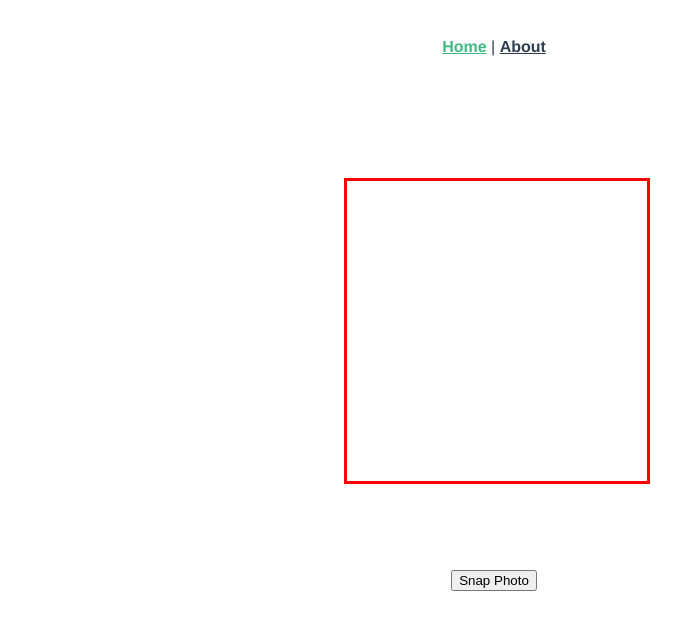
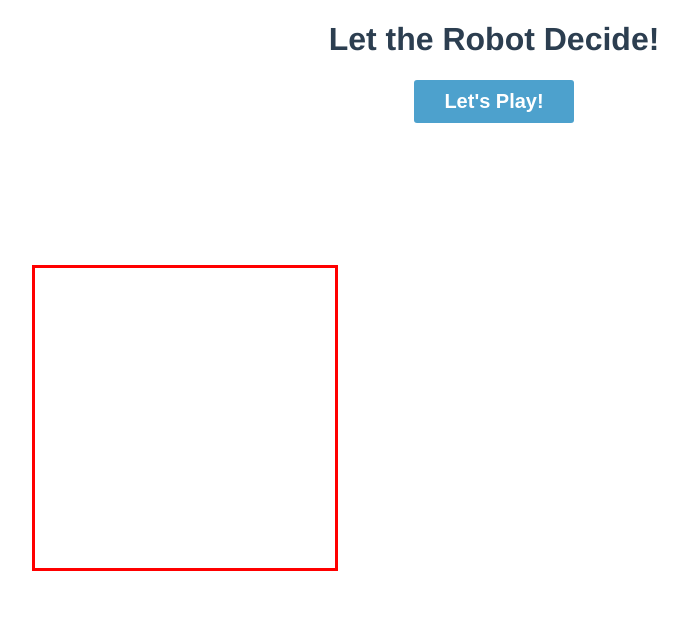
Before and after one commit to fvargaspiedra/letTheRobotGuess, a Vue app in the folder client/: page / in a window 1280 px wide. Shown: the top 630 px of the page, without its empty margins (146-834 px from the left). Built offline with nearby package versions, Linux system fonts and the light colour scheme; no server answers.

Commit message:
Frontend game logic and UI improvements

```diff
--- a/client/src/App.vue
+++ b/client/src/App.vue
@@ -1,8 +1,7 @@
 <template>
   <div id="app">
     <div id="nav">
-      <router-link to="/">Home</router-link> |
-      <router-link to="/about">About</router-link>
+      <h1>Let the Robot Decide!</h1>
     </div>
     <router-view/>
   </div>
@@ -13,17 +12,9 @@
   font-family: 'Avenir', Helvetica, Arial, sans-serif;
   -webkit-font-smoothing: antialiased;
   -moz-osx-font-smoothing: grayscale;
-  text-align: center;
   color: #2c3e50;
 }
-#nav {
-  padding: 30px;
-  a {
-    font-weight: bold;
-    color: #2c3e50;
-    &.router-link-exact-active {
-      color: #42b983;
-    }
-  }
+h1 {
+  text-align: center;
 }
 </style>
--- a/client/src/components/VideoCapture.vue
+++ b/client/src/components/VideoCapture.vue
@@ -1,10 +1,22 @@
 <template>
   <div id="video-capture">
-    <div class="video-container">
-      <div><video ref="video" id="video" width="640" height="480" autoplay></video></div>
-      <div class="crop-square"></div>
+    <div class="controls">
+      <button @click="play()" v-if="!gameStarted">Let's Play!</button>
+      <button id="snap" @click="capture()" v-if="gameStarted">Take Picture</button>
     </div>
-    <div><button id="snap" @click="capture()">Snap Photo</button></div>
+    <div class="game">
+      <div class="video-container">
+        <div><video ref="video" id="video" width="640" height="480" autoplay></video></div>
+        <div class="crop-square"></div>
+      </div>
+      <div class="messages">
+        <p v-if="selectedCategory">Draw: {{ selectedCategory }}</p>
+        <p v-if="guessed">The robot's guess: {{ guessed }}
+          <span v-if="gameCompleted">- YOU WIN!</span>
+          <span v-if="!gameCompleted">- Try again</span>
+        </p>
+      </div>
+    </div>
     <canvas ref="canvas" id="canvas" width="640" height="480"></canvas>
 
 </div>
@@ -18,7 +30,14 @@ export default {
   data () {
     return {
       video: {},
-      canvas: {}
+      canvas: {},
+      categories: [],
+      gameStarted: false,
+      gameCompleted: false,
+      gameWon: false,
+      guessed: '',
+      selectedCategory: ''
+
     }
   },
   mounted () {
@@ -32,25 +51,64 @@ export default {
   },
   methods: {
     capture () {
+      this.guessed = ''
       this.canvas = this.$refs.canvas
       this.canvas.getContext('2d').drawImage(this.video, 0, 0, 640, 480)
       const image = this.canvas.toDataURL('image/png')
-      console.log(image)
       axios.post('http://localhost:5000/classify', {
         image: image
       }).then((response) => {
-        console.log(response)
+        this.guessed = response.data.guess
+        if (response.data.guess === this.selectedCategory) {
+          this.gameCompleted = true
+          this.gameStarted = false
+        }
       }).catch((error) => {
         console.log(error)
       })
+    },
+    play() {
+      axios.get('http://localhost:5000/getLabels').then((response) => {
+        console.log(response)
+        this.categories = response.data
+        this.gameStarted = true
+        this.gameCompleted = false
+        this.selectedCategory = this.categories[Math.floor(Math.random() * this.categories.length)]
+        console.log(this.selectedCategory)
+      });
     }
   }
 }
 </script>
 
 <style lang="scss">
+.controls {
+  margin-bottom: 50px;
+  text-align: center;
+}
+button {
+  padding: 10px 30px;
+  color: #fff;
+  background-color: #4DA1CD;
+  border-radius: 3px;
+  border: none;
+  font-size: 20px;
+  font-weight: bold;
+  &:hover, &:active {
+    background-color: darken(#4DA1CD, 10%);
+  }
+}
+.game {
+  display: flex;
+}
 .video-container {
   position: relative;
+  flex: 0 0 640px;
+}
+.messages {
+  flex: 1 1 auto;
+  margin-left: 30px;
+  font-size: 20px;
 }
 .crop-square {
   position: absolute;
@@ -61,4 +119,7 @@ export default {
   z-index: 10;
   border: red solid 3px;
 }
+#canvas {
+  display: none;
+}
 </style>
```
